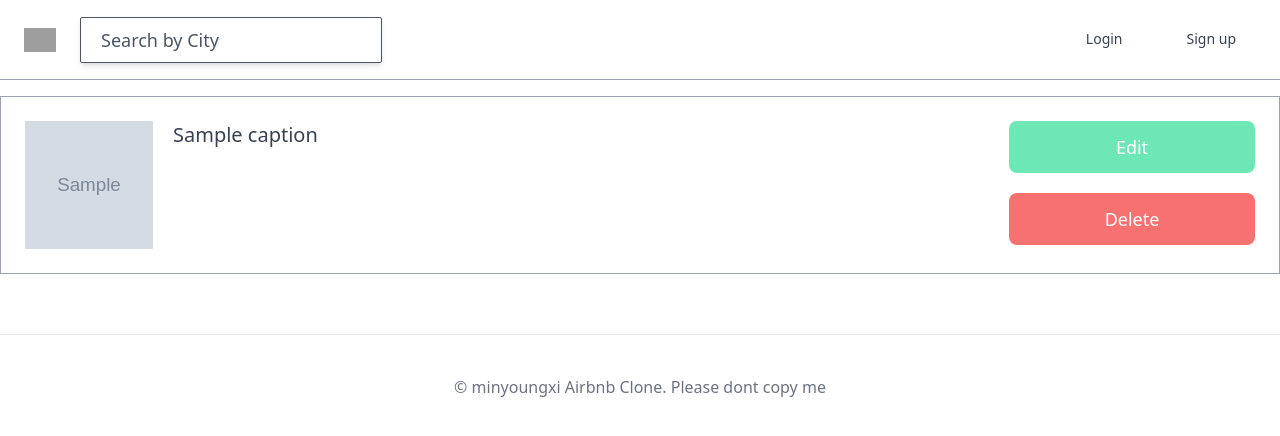
After one commit to minyoungci/Airbnb-Clone, a Django app: template templates/rooms/room_photos.html in a window 1280 px wide. The commit adds this page. Shown: the top 436 px of the page. Run offline with Django 4.2, Linux system fonts and the light colour scheme; the template is opened without the code that fills it: most values are stand-ins (such as "Sample title", 1, 10 or a date in 2020); grey boxes marked "Sample" are stand-in pictures; style sheets or scripts are compiled from the project's sources; some libraries are stand-ins or nearby versions; grey boxes are pictures that could not be loaded.

Commit message:
Room Photos

```diff
--- a/rooms/urls.py
+++ b/rooms/urls.py
@@ -6,5 +6,6 @@ app_name = "rooms"
 urlpatterns = [
     path("<int:pk>/", views.RoomDetail.as_view(), name="detail"),
     path("<int:pk>/edit/ ", views.EditRoomView.as_view(), name="edit"),
+    path("<int:pk>/photos/ ", views.RoomPhotosView.as_view(), name="photos"),
     path("search/", views.SearchView.as_view(), name="search"),
 ]
--- /dev/null
+++ b/templates/rooms/room_photos.html
@@ -0,0 +1,26 @@
+{% extends "base.html" %}
+{% block page_title %}
+    {{room.name}}'s Photos
+{% endblock page_title %}
+{% block search-bar %}
+{% endblock search-bar %}
+{% block content %}
+
+    <div class="container mx-auto my-10 flex flex-col">
+
+        {% for photo in room.photos.all %}
+            <div class="mb-5  border p-6 border-gray-400 flex justify-between">
+                <div class="flex items-start">
+                    <img src="{{photo.file.url}}" class="w-32 h-32">
+                    <span class="ml-5 text-xl">{{photo.caption}}</span>
+                </div>
+                <div class="flex flex-col w-1/5">
+                    <a class="btn-link mb-5 bg-green-300" href="#">Edit</a>
+                    <a class="btn-link bg-red-400" href="#">Delete</a>
+                </div>
+            </div>
+        {% endfor %}
+
+    </div>
+
+{% endblock content %}
```
Also changed, not shown: rooms/views.py (+21 -1 lines), templates/rooms/room_edit.html (+6 -1 lines).
